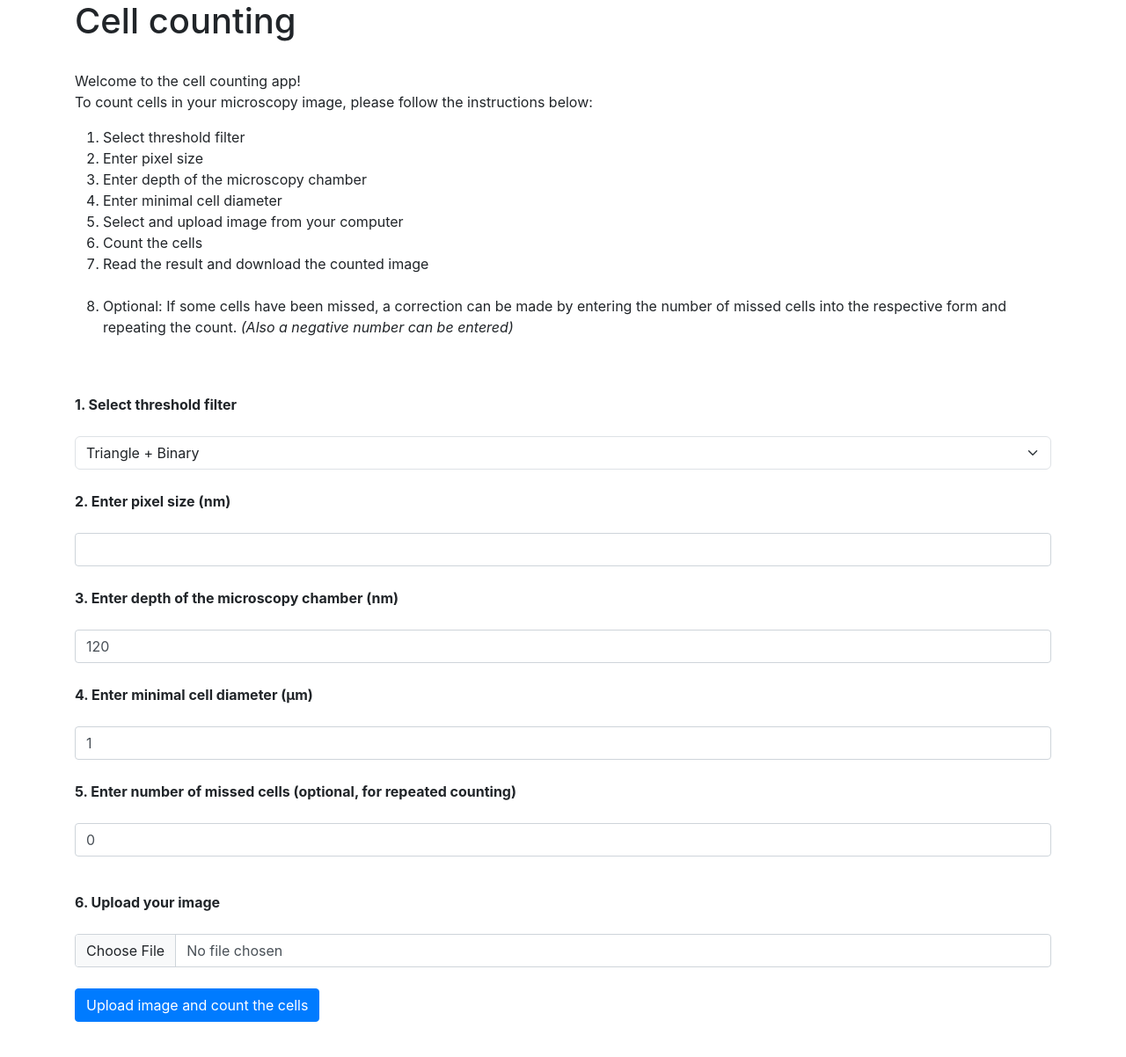
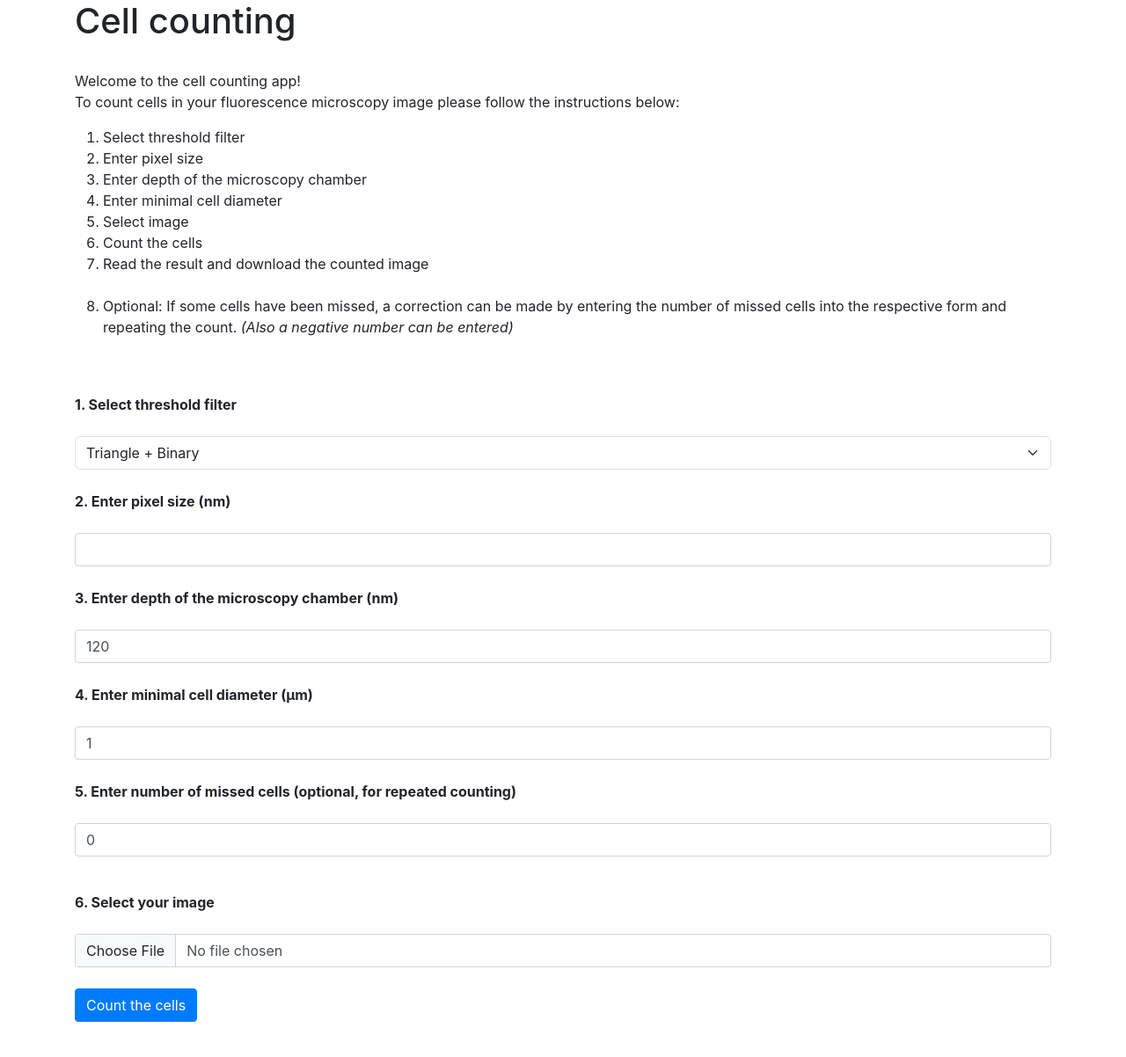
Before and after one commit to Zastupic/tools-py.e-cyanobacterium.org, a Flask app: page /cell_count in a window 1280 px wide. Shown: the part 56-1258 px from the top of the page at 88% size. Run offline with Flask 3, Linux system fonts and the light colour scheme; a user stored in the database is signed in; some libraries are stand-ins or nearby versions.

Commit message:
cell count html polish

```diff
--- a/website/templates/cell_count.html
+++ b/website/templates/cell_count.html
@@ -9,13 +9,13 @@
 <br>
 <p>Welcome to the cell counting app!
 <br>
-To count cells in your microscopy image, please follow the instructions below:</p>
+To count cells in your fluorescence microscopy image please follow the instructions below:</p>
 <ol>
     <li>Select threshold filter</li>
     <li>Enter pixel size</li>
     <li>Enter depth of the microscopy chamber</li>
     <li>Enter minimal cell diameter</li>
-    <li>Select and upload image from your computer</li>
+    <li>Select image</li>
     <li>Count the cells</li>
     <li>Read the result and download the counted image</li>
     <br>
@@ -77,10 +77,10 @@ To count cells in your microscopy image, please follow the instructions below:</
     />
     </div>
     <br>
-    <label class="form-label" for="customFile"><p class="font-weight-bold">6. Upload your image</p></label>
+    <label class="form-label" for="customFile"><p class="font-weight-bold">6. Select your image</p></label>
     <input class="form-control" type="file" name="image">
     <br>
-    <button type="submit" class="btn btn-primary">Upload image and count the cells</button>
+    <button type="submit" class="btn btn-primary">Count the cells</button>
 </form>
 
 
```
